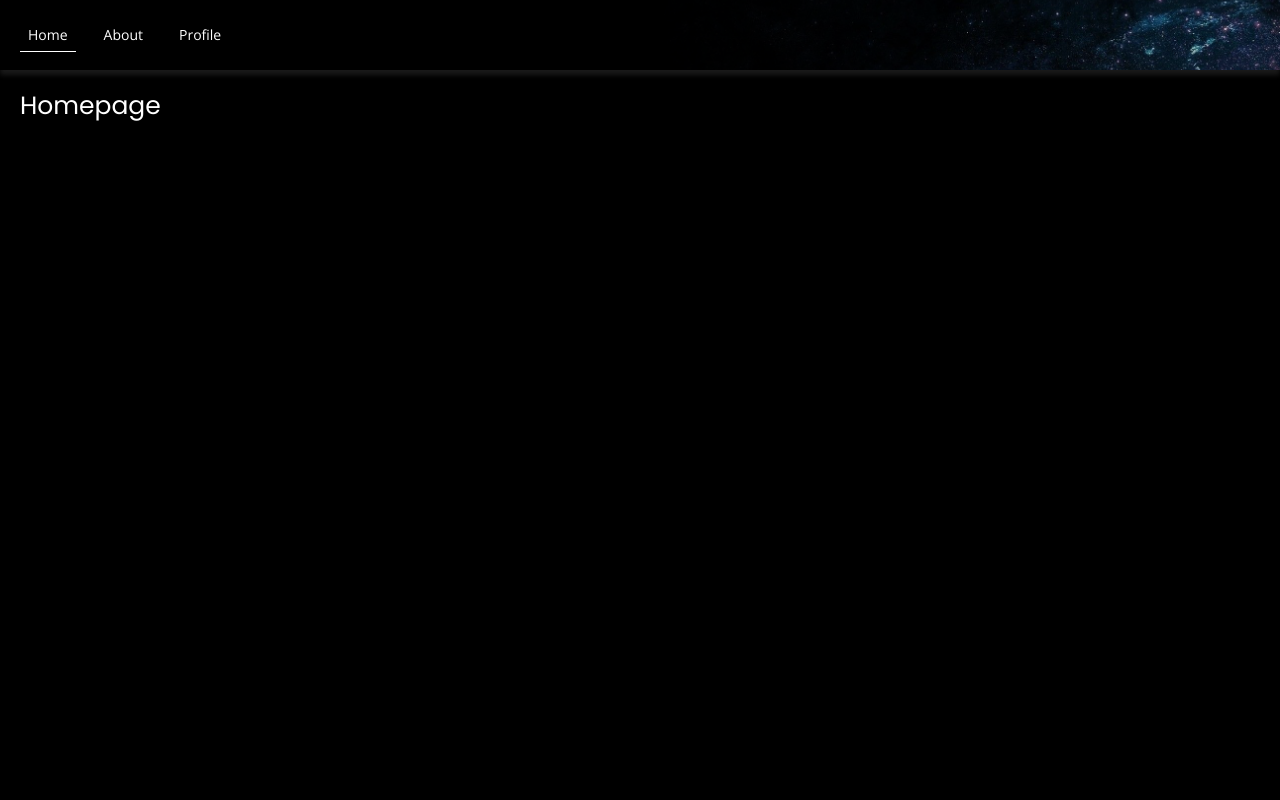
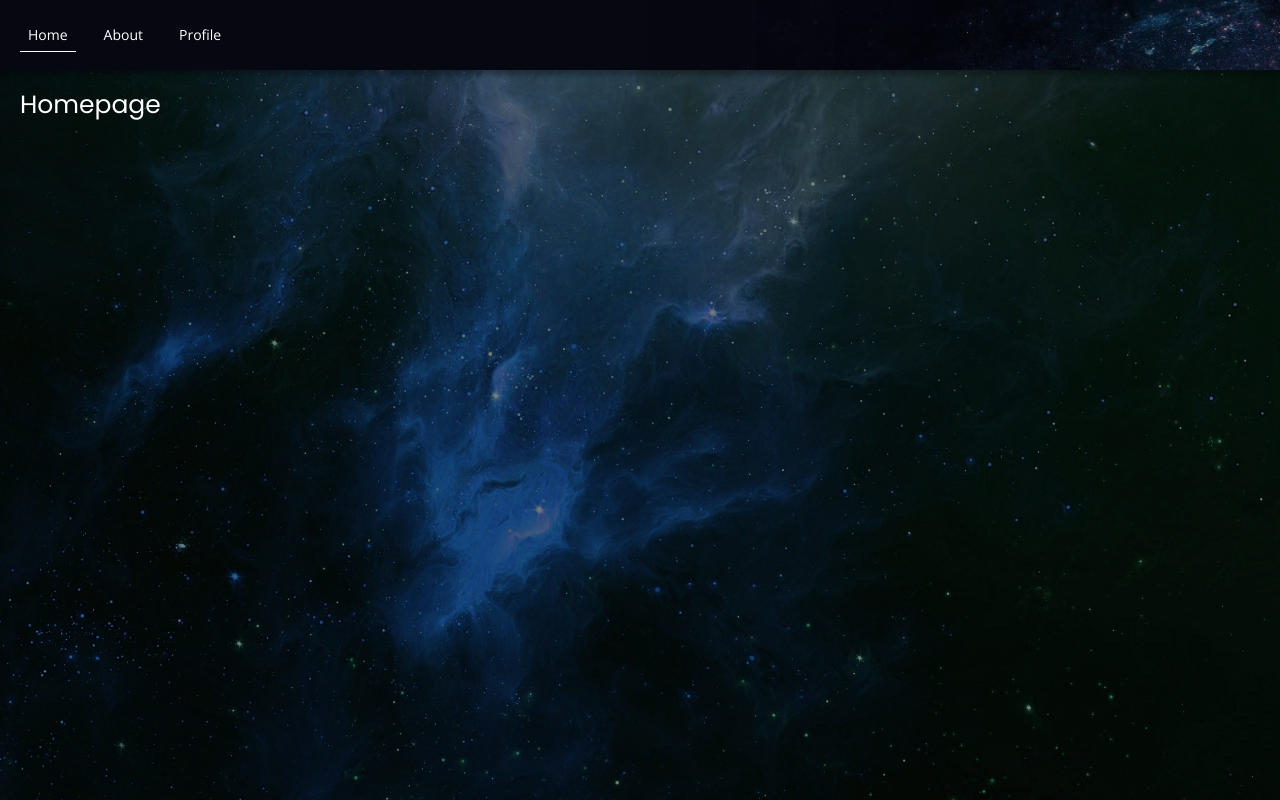
Before and after one commit to AlexisNP/full-skies, a Vue app: page / in a window 1280 px wide. Built offline with nearby package versions, Linux system fonts and the light colour scheme.

Commit message:
Added style of main page

```diff
--- a/src/App.vue
+++ b/src/App.vue
@@ -20,12 +20,11 @@ export default defineComponent({
 
 <style lang="scss" scoped>
 .fs-wrapper {
-  min-height: 100vh;
-  display: flex;
-  flex-flow: column;
+  position: relative;
   .fs-content {
-    padding: 70px 20px 20px;
-    flex-grow: 1;
+    margin-top: 70px;
+    padding-top: 20px;
+    min-height: calc(100vh - 90px);
   }
 }
 </style>
--- a/src/assets/scss/_global.scss
+++ b/src/assets/scss/_global.scss
@@ -11,7 +11,8 @@ body {
   background: $black;
 }
 
-h1, h2, h3, h4, h5, h6 {
+h1, h2, h3, h4, h5, h6, .heading {
+  margin-top: 0;
   font-family: $heading-font-family;
   font-weight: $fw-regular;
 }
--- a/src/components/Navbar.vue
+++ b/src/components/Navbar.vue
@@ -44,8 +44,8 @@ export default defineComponent({
   right: 0;
   height: 70px;
   padding: 0 20px;
-  background: $black;
-  box-shadow: 0 5px 5px rgba($white, 0.1);
+  background: $fs-black;
+  box-shadow: 0 5px 5px rgba($black, 0.3);
 
   &:after {
     position: absolute;
@@ -58,6 +58,7 @@ export default defineComponent({
     background-image: url("/nav-bg.png");
     background-size: cover;
     background-position: center right;
+    opacity: 0.75;
   }
 
   .navbar-menu {
--- a/src/views/Home.vue
+++ b/src/views/Home.vue
@@ -1,7 +1,7 @@
 <template>
-  <div class="home">
-    <h2>Homepage</h2>
-  </div>
+  <section class="home">
+    <h2 class="heading">Homepage</h2>
+  </section>
 </template>
 
 <script lang="ts">
@@ -11,3 +11,26 @@ export default defineComponent({
   name: "Home"
 });
 </script>
+
+<style lang="scss" scoped>
+.home {
+  position: relative;
+  min-height: inherit;
+  padding: 0 20px;
+
+  &:after {
+    display: block;
+    content: "";
+    position: absolute;
+    top: -20px;
+    bottom: 0;
+    left: 0;
+    width: 100%;
+    background-image: url("/home_bg-min.jpg");
+    background-size: cover;
+    opacity: 0.5;
+    z-index: -1;
+    pointer-events: none;
+  }
+}
+</style>
```
Also changed, not shown: public/home_bg-min.jpg (added), public/home_bg.jpg (added).
